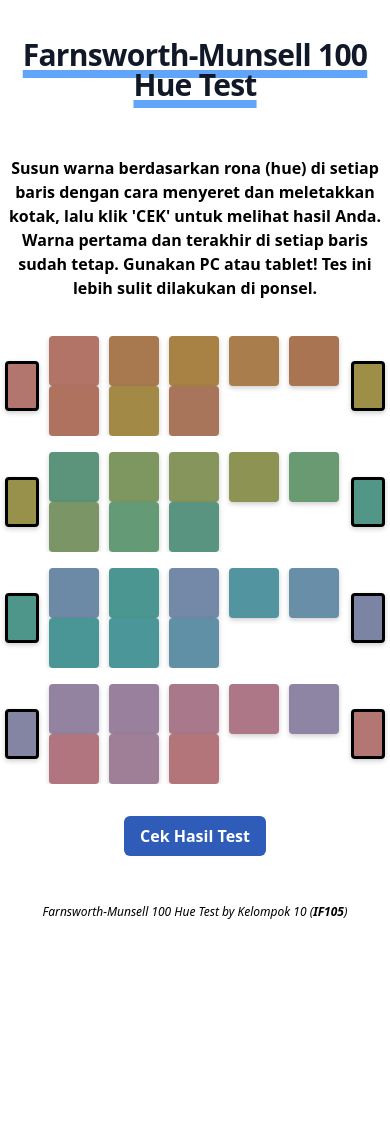
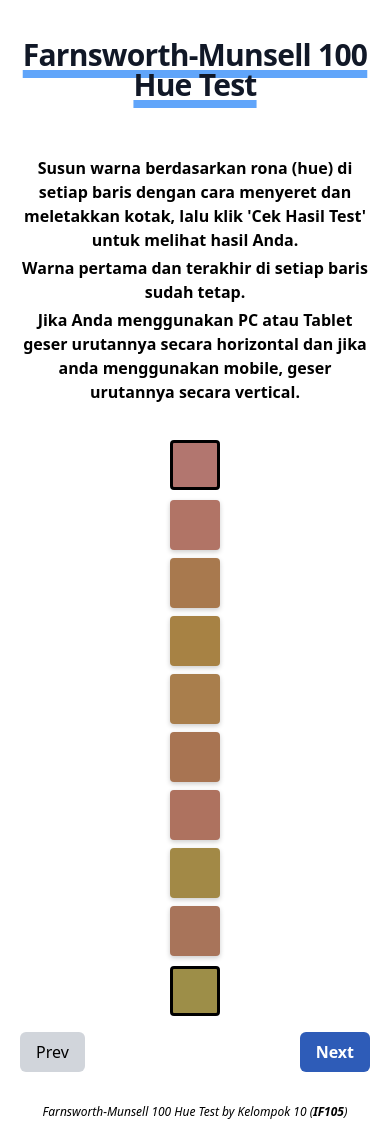
Before and after one commit to ahsansan/Farnsworth-Munsell-100-Hue-Test, a Next.js app: page /farnsworth-munsell-100-hue-test in a window 390 px wide. Before the commit the page ends 932 px from the top, so only its background shows below. Built offline with nearby package versions, Linux system fonts and the light colour scheme.

Commit message:
perubahan ketika tampilan mobile

```diff
--- a/app/farnsworth-munsell-100-hue-test/page.jsx
+++ b/app/farnsworth-munsell-100-hue-test/page.jsx
@@ -4,6 +4,7 @@
 import {
     SortableContext,
     horizontalListSortingStrategy,
+    verticalListSortingStrategy,
     arrayMove,
 } from '@dnd-kit/sortable';
 import { useSortable } from '@dnd-kit/sortable';
@@ -221,7 +222,7 @@
                 setIsResult(true);
                 setResult(dataResult);
                 setIsLoading(false);
-            }, 2000);
+            }, 1500);
         } catch(error) {
             console.log(error);
             setIsLoading(false);
@@ -233,12 +234,30 @@
         setResult({});
     }
 
+    const [activeIndex, setActiveIndex] = useState(0);
+    const orders = ["A", "B", "C", "D"];
+    const currentGroup = data.find(group => group.order === orders[activeIndex]);
+
+    const handleNext = () => {
+        if (activeIndex < orders.length - 1) {
+            setActiveIndex(prev => prev + 1);
+        } else {
+            handleResult();
+        }
+    };
+
+    const handlePrev = () => {
+        if (activeIndex > 0) {
+            setActiveIndex(prev => prev - 1);
+        }
+    };
+
     if (!isClient) return null;
 
     return (
         <div>
             {isResult ? (
-                <div className='max-w-md mx-auto my-5'>
+                <div className='max-w-md mx-auto my-5 px-5'>
                     <RadarChart data={result} />
                     <div className='bg-yellow-50 border border-yellow-500 p-5 rounded-md my-5'>
                         <p className='font-bold underline'>Keterangan:</p>
@@ -272,66 +291,100 @@
                     </div>
                 </div>
             ) : (
-                <div className='my-5'>
+                <div className='my-5 px-5'>
                     <div className='mb-9 max-w-xl mx-auto'>
-                        <p className='text-center font-bold'>Susun warna berdasarkan rona (hue) di setiap baris dengan cara menyeret dan meletakkan kotak, lalu klik 'CEK' untuk melihat hasil Anda. Warna pertama dan terakhir di setiap baris sudah tetap. Gunakan PC atau tablet! Tes ini lebih sulit dilakukan di ponsel.</p>
+                        <p className='text-center font-bold my-1'>Susun warna berdasarkan rona (hue) di setiap baris dengan cara menyeret dan meletakkan kotak, lalu klik 'Cek Hasil Test' untuk melihat hasil Anda.</p>
+                        <p className='text-center font-bold my-1'>Warna pertama dan terakhir di setiap baris sudah tetap.</p>
+                        <p className='text-center font-bold my-1'>Jika Anda menggunakan PC atau Tablet geser urutannya secara horizontal dan jika anda menggunakan mobile, geser urutannya secara vertical.</p>
                     </div>
+                    {/* Drag and Drop Area */}
+                    <div className="w-full">
+                    {window.innerWidth < 768 ? (
+                        // Mobile (Per Page)
+                        currentGroup && (
+                        <div className="flex flex-col items-center">
+                            <div style={{ backgroundColor: currentGroup.startColor, width: '50px', height: '50px', borderRadius: '4px', border: '3px solid black', marginBottom: '10px' }}></div>
+
+                            <DndContext
+                            collisionDetection={closestCenter}
+                            onDragEnd={(event) => handleDragEnd(data.findIndex(g => g.order === activePage), event)}
+                            >
+                            <SortableContext
+                                items={currentGroup.testColor.map(item => item.order)}
+                                strategy={verticalListSortingStrategy}
+                            >
+                                <div className="flex flex-col items-center gap-2">
+                                {currentGroup.testColor.map(item => (
+                                    <SortableItem key={item.order} id={item.order} color={item.color} />
+                                ))}
+                                </div>
+                            </SortableContext>
+                            </DndContext>
+
+                            <div style={{ backgroundColor: currentGroup.endColor, width: '50px', height: '50px', borderRadius: '4px', border: '3px solid black', marginTop: '10px' }}></div>
+                            {/* Navigation Buttons */}
+                            <div className="flex justify-between w-full max-w-sm mt-4">
+                                {/* Tombol Prev */}
+                                <button
+                                    className={`px-4 py-2 rounded-md ${activeIndex === 0 ? "bg-gray-300 cursor-not-allowed" : "bg-gray-500 hover:bg-gray-600 text-white"}`}
+                                    onClick={handlePrev}
+                                    disabled={activeIndex === 0}
+                                >
+                                    Prev
+                                </button>
+
+                                {/* Tombol Next atau Cek Hasil */}
+                                <button
+                                    className={`${isLoading ? 'bg-[#cad8f5]' : 'bg-[#2e5cb8] hover:bg-[#4775d1]'} px-4 py-2 rounded-md`}
+                                    onClick={handleNext}
+                                    disabled={isLoading}
+                                >
+                                    <span className="font-bold text-white">
+                                        {activeIndex === orders.length - 1 ? (isLoading ? "Mohon ditunggu..." : "Cek Hasil Test") : "Next"}
+                                    </span>
+                                </button>
+                            </div>
+                        </div>
+                        )
+                    ) : (
+                            // Tablet & Desktop (Semua Grup Ditampilkan)
+                            <div>
                                 {data.map((group, groupIndex) => (
-                        <div key={group.order} className='mb-4'>
-                        <div className='flex flex-row justify-center items-center'>
-                            <div style={{
-                                backgroundColor: group.startColor,
-                                width: '50px',
-                                height: '50px',
-                                display: 'inline-block',
-                                margin: '0 5px',
-                                borderRadius: '4px',
-                                boxShadow: '0 2px 5px rgba(0, 0, 0, 0.2)',
-                                border: '3px solid black',
-                                cursor: 'not-allowed',
-                            }}>
-                            </div>
+                                <div key={group.order} className="mb-4">
+                                    <div className="flex flex-row justify-center items-center">
+                                    <div style={{ backgroundColor: group.startColor, width: '50px', height: '50px', borderRadius: '4px', border: '3px solid black', margin: '0 5px' }}></div>
+
                                     <DndContext
                                         collisionDetection={closestCenter}
                                         onDragEnd={(event) => handleDragEnd(groupIndex, event)}
                                     >
                                         <SortableContext
-                                    items={group.testColor.map((item) => item.order)}
+                                        items={group.testColor.map(item => item.order)}
                                         strategy={horizontalListSortingStrategy}
                                         >
                                         <div className="flex flex-wrap md:flex-row overflow-hidden">
-                                        {group.testColor.map((item) => (
-                                            <SortableItem
-                                                key={item.order}
-                                                id={item.order}
-                                                color={item.color}
-                                            />
+                                            {group.testColor.map(item => (
+                                            <SortableItem key={item.order} id={item.order} color={item.color} />
                                             ))}
                                         </div>
                                         </SortableContext>
                                     </DndContext>
-                            <div style={{
-                                backgroundColor: group.endColor,
-                                width: '50px',
-                                height: '50px',
-                                display: 'inline-block',
-                                margin: '0 5px',
-                                borderRadius: '4px',
-                                boxShadow: '0 2px 5px rgba(0, 0, 0, 0.2)',
-                                border: '3px solid black',
-                                cursor: 'not-allowed',
-                            }}>
-                            </div>
+
+                                    <div style={{ backgroundColor: group.endColor, width: '50px', height: '50px', borderRadius: '4px', border: '3px solid black', margin: '0 5px' }}></div>
                                     </div>
                                 </div>
                                 ))}
+                                {/* Button Check Result */}
                                 <div className="flex justify-center">
                                     <button
                                     className={`${isLoading ? 'bg-[#cad8f5]' : 'bg-[#2e5cb8] hover:bg-[#4775d1]'} px-4 py-2 rounded-md my-4`}
                                     onClick={handleResult}
                                     disabled={isLoading}>
-                            <span className="font-bold text-white">{isLoading ? "Loading..." : "Cek Hasil Test"}</span>
+                                        <span className="font-bold text-white">{isLoading ? "Mohon ditunggu..." : "Cek Hasil Test"}</span>
                                     </button>
+                                </div>
+                            </div>
+                        )}
                     </div>
                 </div>
             )}
--- a/app/layout.jsx
+++ b/app/layout.jsx
@@ -2,17 +2,6 @@
 import "./globals.css";
 import Header from '@/components/Header';
 import Footer from "@/components/Footer";
-
-const geistSans = localFont({
-  src: "./fonts/GeistVF.woff",
-  variable: "--font-geist-sans",
-  weight: "100 900",
-});
-const geistMono = localFont({
-  src: "./fonts/GeistMonoVF.woff",
-  variable: "--font-geist-mono",
-  weight: "100 900",
-});
 
 export const metadata = {
   title: "Farnsworth-Munsell 100 Hue Test",
@@ -22,9 +11,7 @@
 export default function RootLayout({ children }) {
   return (
     <html lang="en">
-      <body
-        className={`${geistSans.variable} ${geistMono.variable} antialiased`}
-      >
+      <body>
         <div className="max-w-[800px] mx-auto">
           <div>
             <div>
--- a/app/page.jsx
+++ b/app/page.jsx
@@ -3,7 +3,7 @@
 export default function Home() {
   return(
     <div>
-      <div className='mb-9 max-w-xl mx-auto'>
+      <div className='mb-9 max-w-xl mx-auto px-5'>
         <h1 className="font-bold text-xl underline my-5">Tentang Farnsworth Munsell 100 Hue Test</h1>
         <img src="/FM100.jpg" className="my-3" />
         <p className="my-5 text-sm">Tes Warna Farnsworth-Munsell 100 Hue adalah tes untuk sistem penglihatan manusia yang sering digunakan untuk menguji buta warna. Sistem ini dikembangkan oleh Dean Farnsworth pada tahun 1940-an dan menguji kemampuan untuk mengisolasi serta menyusun perbedaan kecil dalam berbagai target warna dengan nilai dan kroma yang konstan, yang mencakup semua rona visual yang dijelaskan oleh sistem warna Munsell.</p>
--- a/components/Header.jsx
+++ b/components/Header.jsx
@@ -2,7 +2,7 @@
 
 const Header = () => {
     return(
-        <header className="my-5 py-5">
+        <header className="my-5 py-5 px-2">
             <Link href="/">
                 <h1 className="mb-4 text-3xl text-center font-extrabold leading-none tracking-tight text-gray-900">
                     <span className="underline underline-offset-3 decoration-8 decoration-blue-400">
```
Also changed, not shown: app/fonts/GeistMonoVF.woff (deleted), app/fonts/GeistVF.woff (deleted). Lines whose indentation alone changed are shown as unchanged.
